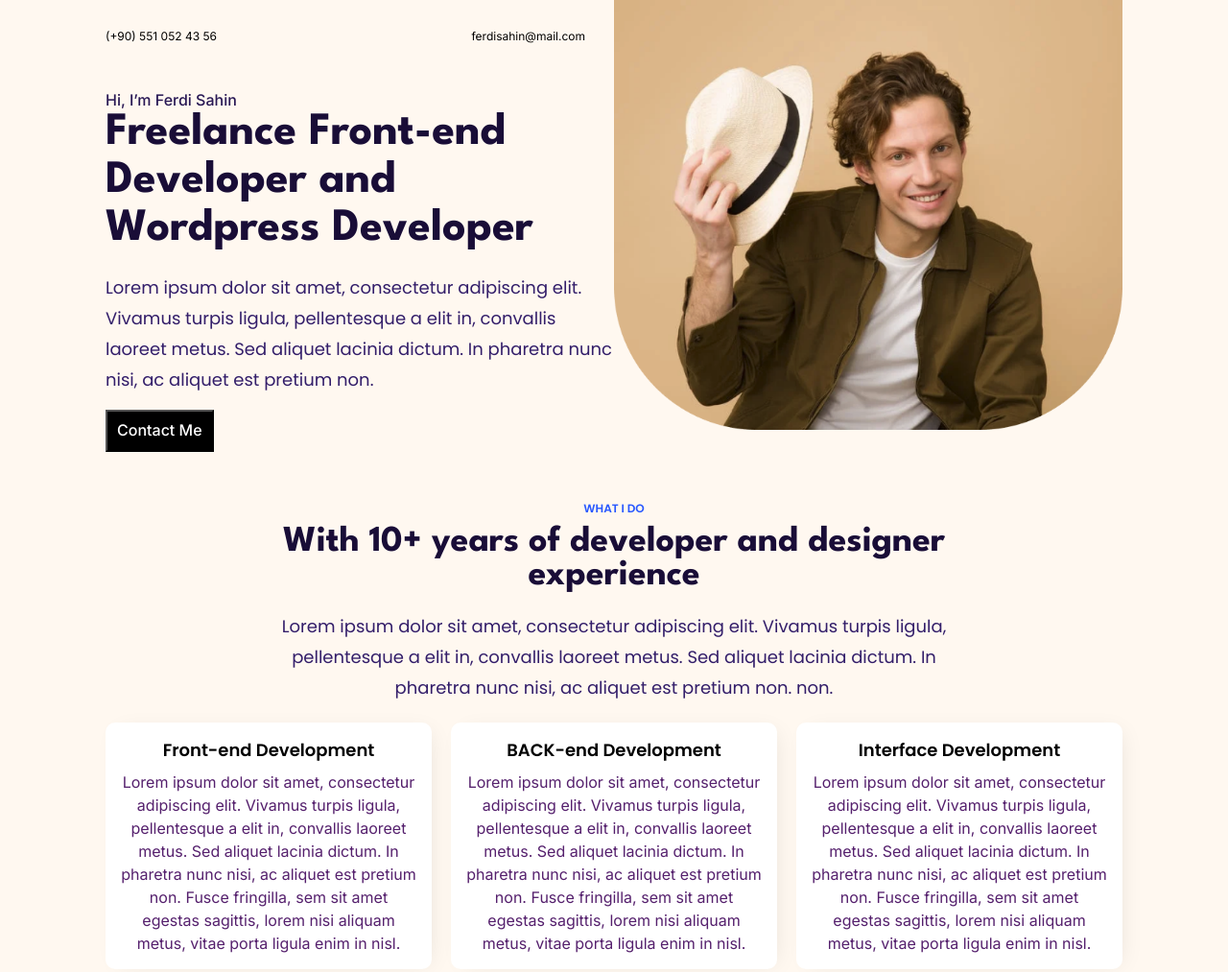
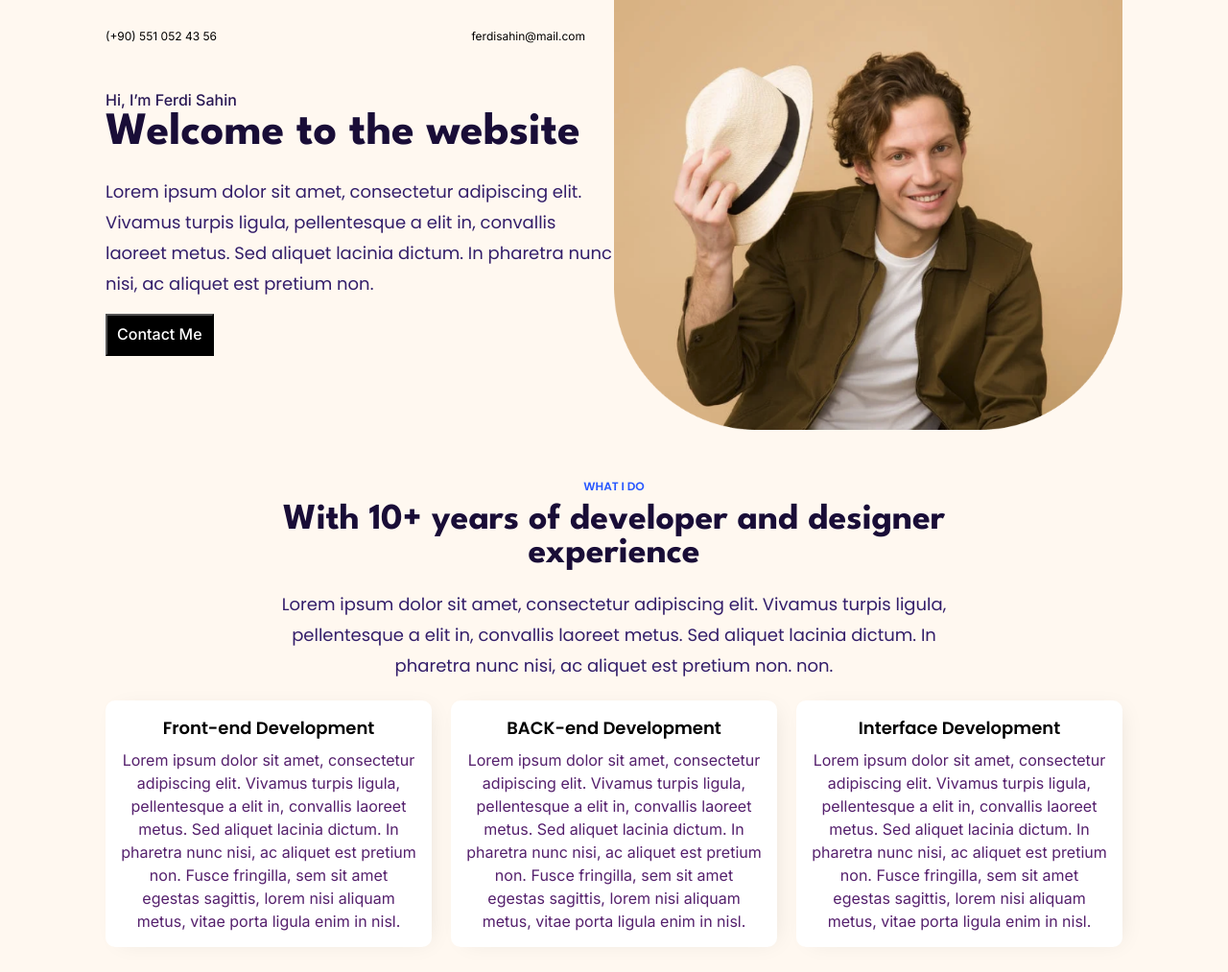
Before and after one commit to sharmaritesh707/ritesh-portfolio-revision, a plain HTML site: page src/index.html in a window 1280 px wide. Shown: the top 1013 px of the page at 96% size. Drawn offline with Linux system fonts and the light colour scheme.

Commit message:
updating welcome message

```diff
--- a/src/index.html
+++ b/src/index.html
@@ -19,7 +19,7 @@
         </div>
         <div id="content">
           <div id="name">Hi, I’m Ferdi Sahin</div>
-          <h1>Freelance Front-end Developer and Wordpress Developer</h1>
+          <h1>Welcome to the website</h1>
           <div class="big-text">
             Lorem ipsum dolor sit amet, consectetur adipiscing elit. Vivamus
             turpis ligula, pellentesque a elit in, convallis laoreet metus. Sed
```
